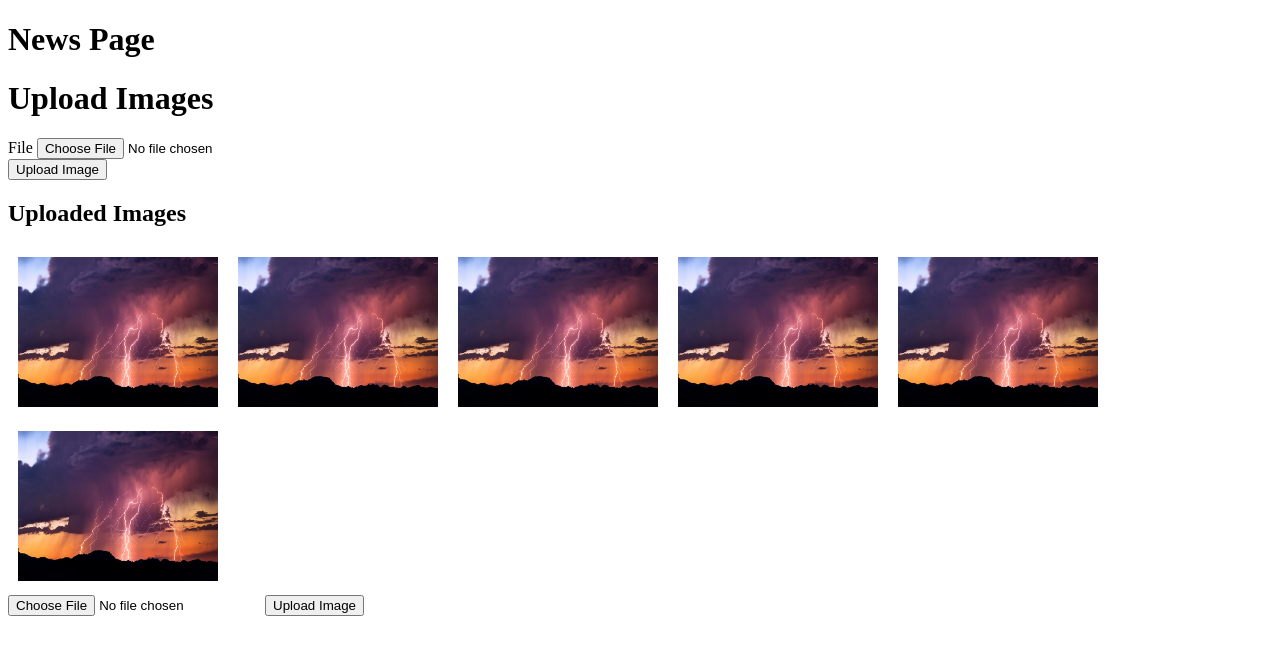
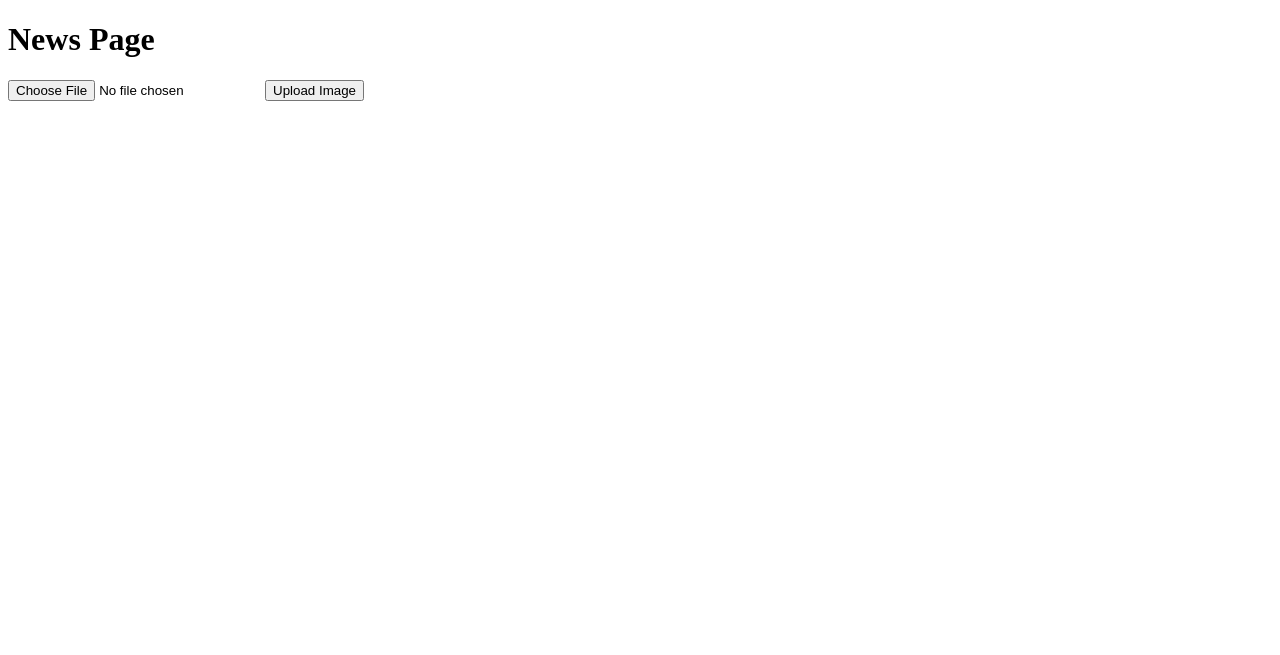
Before and after one commit to MarcoHudec/WEB_project, a PHP site: page /Upload.php in a window 1280 px wide. Shown: the top 655 px of the page. Run offline with PHP 8.4, Linux system fonts and the light colour scheme.

Commit message:
file (picture) finally working pt. 2

```diff
--- a/logic/file_upload.php
+++ b/logic/file_upload.php
@@ -35,41 +35,3 @@ if (isset($_POST["submit"])) {
     }
 
 } ?>
-
-
-
-<?php
-session_start();
-if (isset($_SESSION['message'])) {
-    echo $_SESSION['message'];
-    unset($_SESSION['message']);
-}
-?>
-
-<body>
-    <h1>Upload Images</h1>
-
-    <!-- Form for file upload -->
-    <form action="logic/file_upload.php" method="POST" enctype="multipart/form-data">
-        <div class="mb-3">
-            <label for="file" class="form-label">File</label>
-            <input type="file" name="file" accept="image/*">
-        </div>
-        <button type="submit" name="submit">Upload Image</button>
-    </form>
-
-    <h2>Uploaded Images</h2>
-    <div class="image-gallery">
-        <?php
-        // Display uploaded images
-        $directory = 'news/'; // Relative path to the directory
-        $images = scandir($directory);
-
-        foreach ($images as $image) {
-            if ($image != "." && $image != "..") {
-                echo '<img src="' . $directory . $image . '" alt="' . $image . '" style="width: 200px; height: 150px; margin: 10px;">';
-            }
-        }
-        ?>
-    </div>
-</body>
```
Also changed, not shown: Career.php (+0 -8 lines), news/6558f09e616047.52868348.jpg (added), news/6558f1646267d7.28737204.jpg (added).
